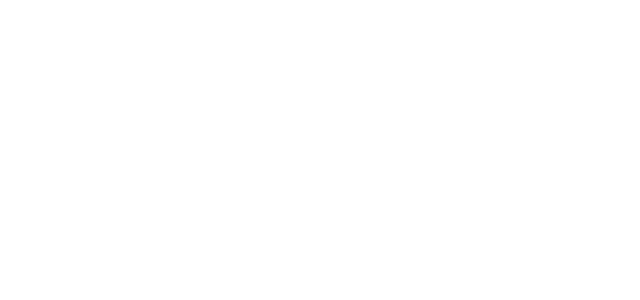
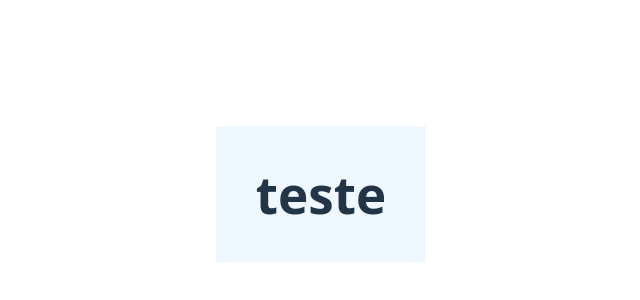
Before and after one commit to maikonmuniz/collegeSystem, a Vue app: page / in a window 1280 px wide. Shown: the part 206-506 px from the top of the page, without its empty margins (319-959 px from the left). Built offline with nearby package versions, Linux system fonts and the light colour scheme.

Commit message:
refactor: project

```diff
--- a/src/App.vue
+++ b/src/App.vue
@@ -2,8 +2,14 @@
 </script>
 
 <template>
-  <div></div>
+  <h1 class="teste">
+    teste
+  </h1>
 </template>
 
 <style scoped>
+  .teste {
+    background-color: aliceblue;
+    padding: 40px;
+  }
 </style>
--- a/src/main.ts
+++ b/src/main.ts
@@ -1,5 +1,5 @@
-import { createApp } from 'vue'
-import './style.css'
-import App from './App.vue'
+import { createApp } from 'vue';
+import './style.css';
+import App from './App.vue';
 
 createApp(App).mount('#app')
```
Also changed, not shown: package.json (+9 -1 lines), src/assets/main.css (added), 1 other file (tests, documents, lock files or other folders).
